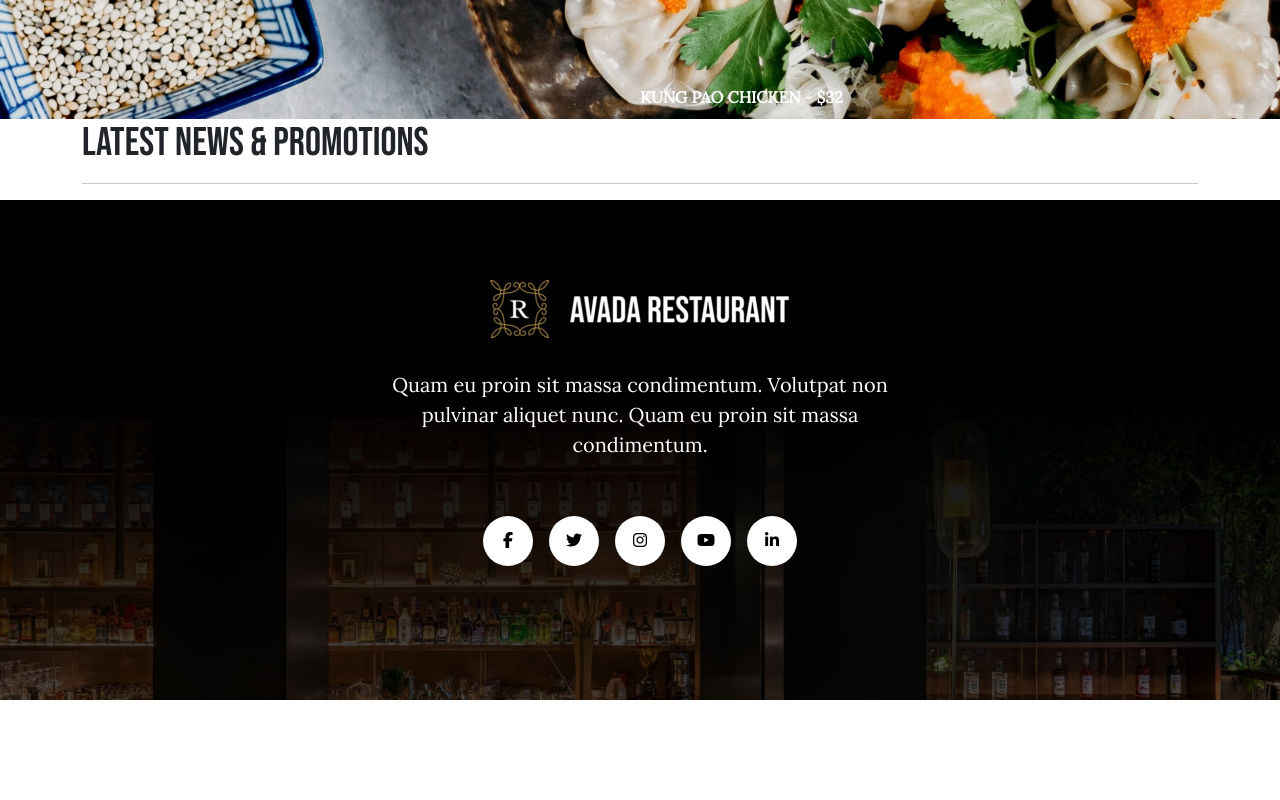
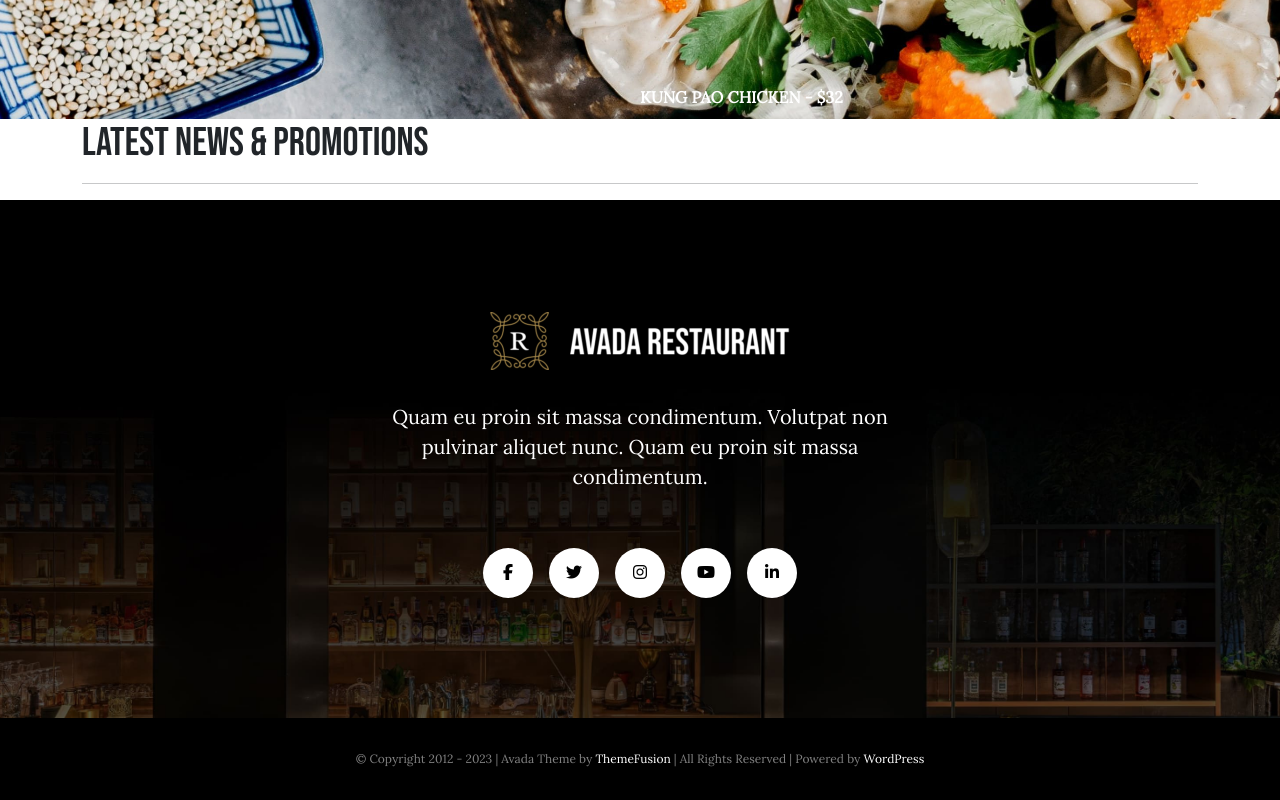
Before and after one commit to dunzolo/proj-html-vuejs, a Vue app: page / in a window 1280 px wide. Shown: the part 5654-6454 px from the top of the page. Before the commit the page ends 6354 px from the top, so only its background shows below. Built offline with nearby package versions, Linux system fonts and the light colour scheme.

Commit message:
adedd mouseleave header and footer

```diff
--- a/src/components/AppFooter.vue
+++ b/src/components/AppFooter.vue
@@ -24,28 +24,34 @@ export default {
                     <img src="/logo-restaurant-2x-300x58.png" alt="">
                     <p>Quam eu proin sit massa condimentum. Volutpat non pulvinar aliquet nunc. Quam eu proin sit massa condimentum.</p>
                     <ul class="unstyled-list">
-                        <li class="icon-social" v-for="(item, index) in footer_list" :key="index"  @mouseover="showDropdown(index)">
+                        <li class="icon-social" v-for="(item, index) in footer_list" :key="index">
                             <div class="caption" v-if="index_visible === index">
                                 <span>{{ item.label }}</span>
                             </div>
-                            <a href=""><i :class="item.icon"></i></a>
+                            <a href="" @mouseover="showDropdown(index)" @mouseleave="this.index_visible = ''"><i :class="item.icon"></i></a>
                         </li>
                     </ul>
                 </div>
             </div>
+        </div>
+        <div class="bottom-footer">
+            <p>
+                © Copyright 2012 - 2023 | Avada Theme by <span>ThemeFusion</span> | All Rights Reserved | Powered by <span>WordPress</span>
+            </p>
         </div>
     </footer>
 </template>
 
 <style lang="scss" scoped>
 footer {
-    height: 500px;
+    height: 600px;
     background-image: url('/footer2x.jpg');
     background-size: 130%;
     background-position: top;
+    position: relative;
 
     .container {
-        padding: 5rem 0;
+        padding: 7rem 0;
         width: 40%;
 
         p {
@@ -117,5 +123,24 @@ footer {
             }
         }
     }
+
+    .bottom-footer {
+        background-color: black;
+        color: gray;
+        width: 100%;
+        position: absolute;
+        bottom: 0;
+        text-align: center;
+
+        p {
+            padding: 2rem;
+            margin: 0;
+            font-size: 12px;
+
+            span {
+                color: white;
+            }
+        }
+    }
 }
 </style>
--- a/src/components/AppHeader.vue
+++ b/src/components/AppHeader.vue
@@ -24,7 +24,7 @@ export default {
             </div>
             <div>
                 <ul class="unstyled-list">
-                    <li v-for="(item, index) in navbar_list" :key="index" @mouseover="showDropdown(index)">
+                    <li v-for="(item, index) in navbar_list" :key="index" @mouseover="showDropdown(index)" @mouseleave="this.index_visible = ''">
                         <a>
                             {{ item.label }}
                             <ul class="dropdown-list" v-if="item.dropdown_list && index_visible === index">
```
